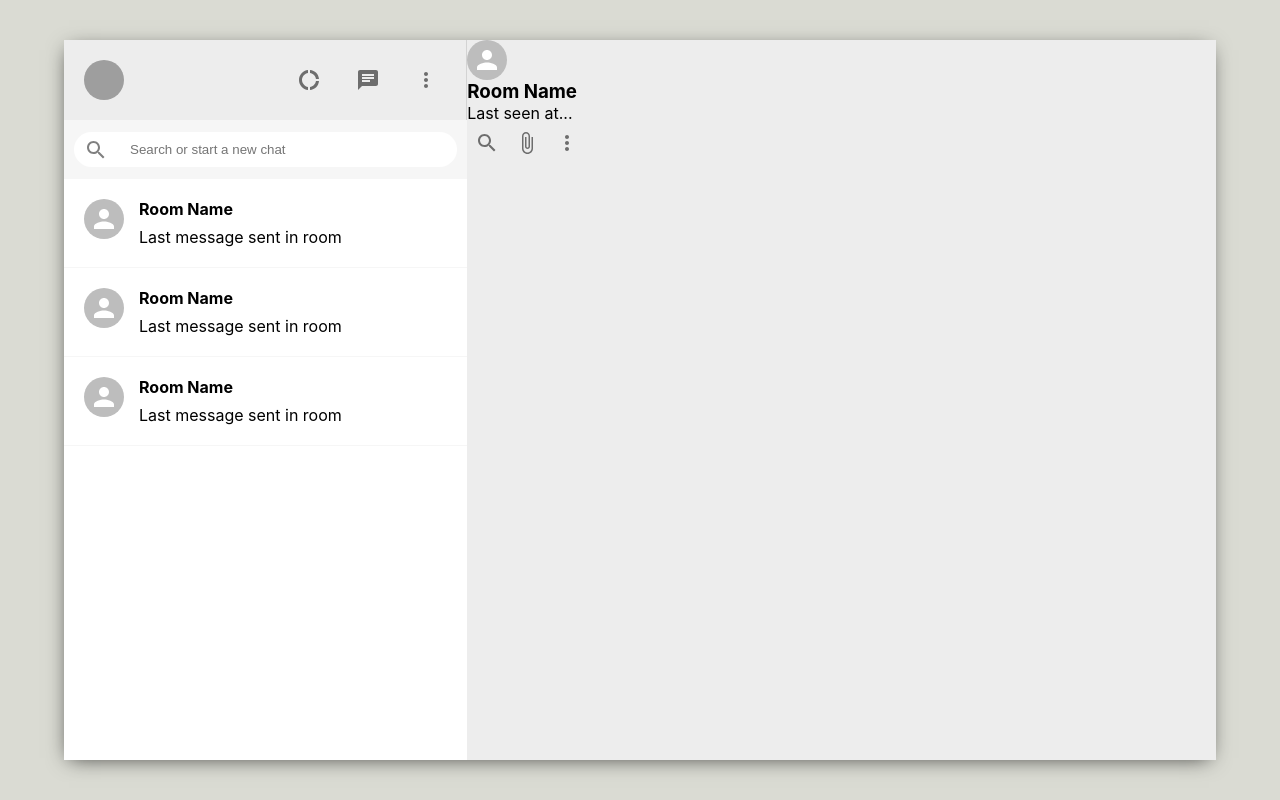
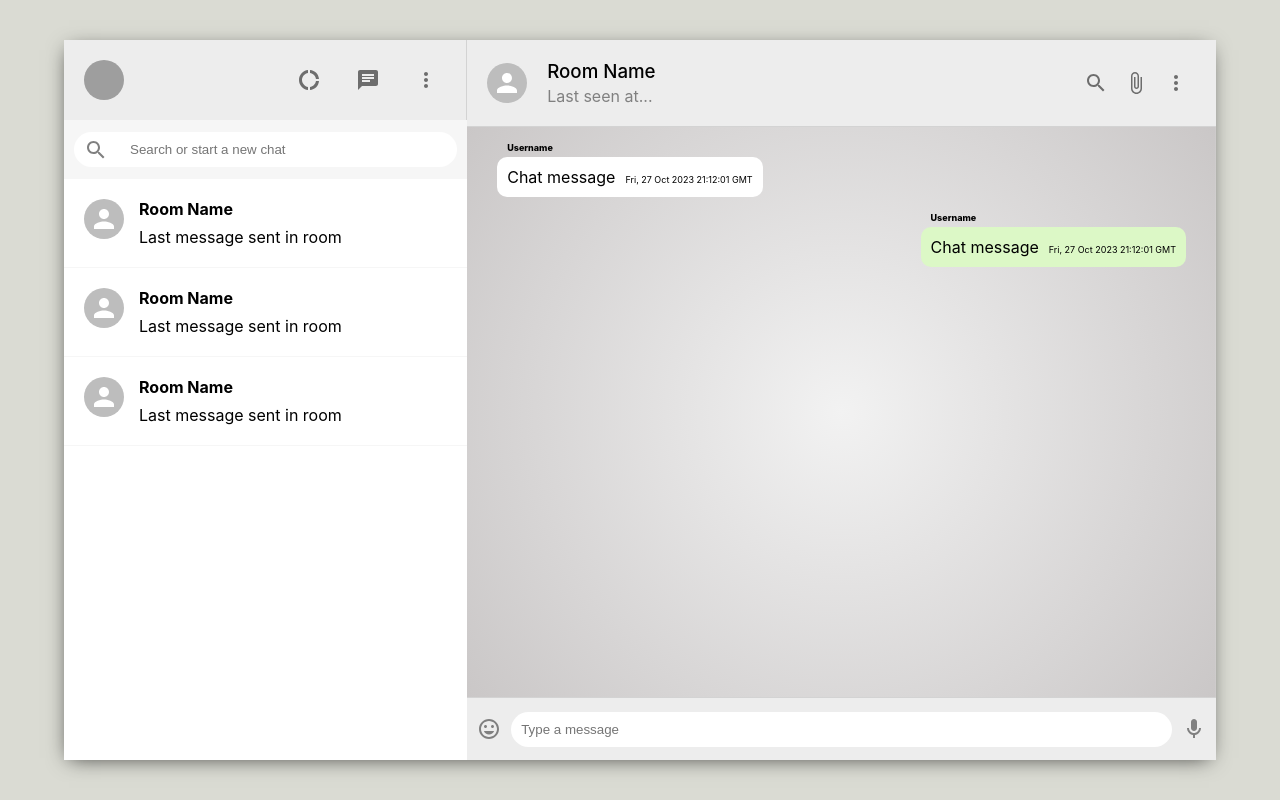
Before and after one commit to PhilKubz/mern-chat-app, a React (Create React App) app in the folder mern-chat-app/: page / in a window 1280 px wide. Built offline with nearby package versions, Linux system fonts and the light colour scheme; grey boxes are pictures that could not be loaded.

Commit message:
backend added /file structuring and dependency installs

```diff
--- a/mern-chat-app/package.json
+++ b/mern-chat-app/package.json
@@ -10,6 +10,7 @@
     "@testing-library/jest-dom": "^5.17.0",
     "@testing-library/react": "^13.4.0",
     "@testing-library/user-event": "^13.5.0",
+    "@babel/plugin-proposal-private-property-in-object": "^7.16.5",
     "react": "^18.2.0",
     "react-dom": "^18.2.0",
     "react-scripts": "5.0.1",
--- a/mern-chat-app/src/Components/Chat/Chat.css
+++ b/mern-chat-app/src/Components/Chat/Chat.css
@@ -3,3 +3,92 @@
     flex-direction: column;
     flex: 0.65;
 }
+
+.chatHeader {
+    padding: 20px;
+    display: flex;
+    align-items: center;
+    border-bottom: 1px solid lightgray;
+}
+
+.chatHeaderInfo {
+    flex: 1;
+    padding-left: 20px;
+}
+
+.chatHeaderInfo h3 {
+    margin-bottom: 3px;
+    font-weight: 500;
+}
+
+.chatHeaderInfo p {
+    color: gray;
+}
+
+.chatBody {
+    flex: 1;
+    background-image: radial-gradient(circle, #f2f2f2, #cac7c7);
+    background-repeat: no-repeat;
+    background-position: center;
+    background-size: cover;
+    padding: 30px;
+    overflow-y: auto;
+    overflow-x: hidden;
+}
+
+.chatMessage {
+    position: relative;
+    font-size: 16px;
+    padding:10px;
+    width: fit-content;
+    border-radius: 10px;
+    background-color: #ffffff;
+    margin-bottom: 30px;
+}
+
+.chatReceiver {
+    margin-left: auto;
+    background-color: #dcf8c6;
+}
+
+.chatTimestamp {
+    margin-left: 10px;
+    font-size: xx-small;
+}
+
+.chatName {
+    position: absolute;
+    top: -15px;
+    font-weight: 800;
+    font-size: xx-small;
+}
+
+.chatFooter {
+    display: flex;
+    justify-content: space-between;
+    align-items: center;
+    height: 62px;
+    border-top: 1px solid lightgray;
+}
+
+.chatFooter form {
+    flex: 1;
+    display: flex;
+}
+
+.chatFooter form input {
+    flex: 1;
+    border-radius: 30px;
+    outline-width: 0;
+    padding: 10px;
+    border: none;
+}
+
+.chatFooter form button {
+    display: none;
+}
+
+.chatFooter .MuiSvgIcon-root {
+    padding: 10px;
+    color: gray;
+}
--- a/mern-chat-app/src/Components/Chat/Chat.jsx
+++ b/mern-chat-app/src/Components/Chat/Chat.jsx
@@ -5,6 +5,8 @@ import { Avatar } from '@mui/material';
 import SearchOutlinedIcon from '@mui/icons-material/SearchOutlined';
 import MoreVertIcon from '@mui/icons-material/MoreVert';
 import AttachFileIcon from '@mui/icons-material/AttachFile';
+import InsertEmoticonOutlinedIcon from '@mui/icons-material/InsertEmoticonOutlined';
+import MicOutlinedIcon from '@mui/icons-material/MicOutlined';
 
 function Chat() {
   return (
@@ -27,12 +29,38 @@ function Chat() {
              <IconButton>
                <MoreVertIcon />
              </IconButton>
+            </div>
+        </div>
 
+        <div className='chatBody'>
 
-            </div>
+            <p className='chatMessage'>
+                <span className='chatName'>Username</span>
+                Chat message
+                <span className='chatTimestamp'>
+                    {new Date().toUTCString()}
+                </span>
+            </p>
 
+            <p className='chatMessage chatReceiver'>
+                <span className='chatName'>Username</span>
+                Chat message
+                <span className='chatTimestamp'>
+                    {new Date().toUTCString()}
+                </span>
+            </p>
 
         </div>
+
+        <div className='chatFooter'>
+            <InsertEmoticonOutlinedIcon />
+            <form>
+                <input placeholder='Type a message' type='text' />
+                <button type='submit'>Send a message</button>
+            </form>
+                <MicOutlinedIcon />
+        </div>
+
     </div>
   )
 }
```
Also changed, not shown: 2 other files (tests, documents, lock files or other folders).
